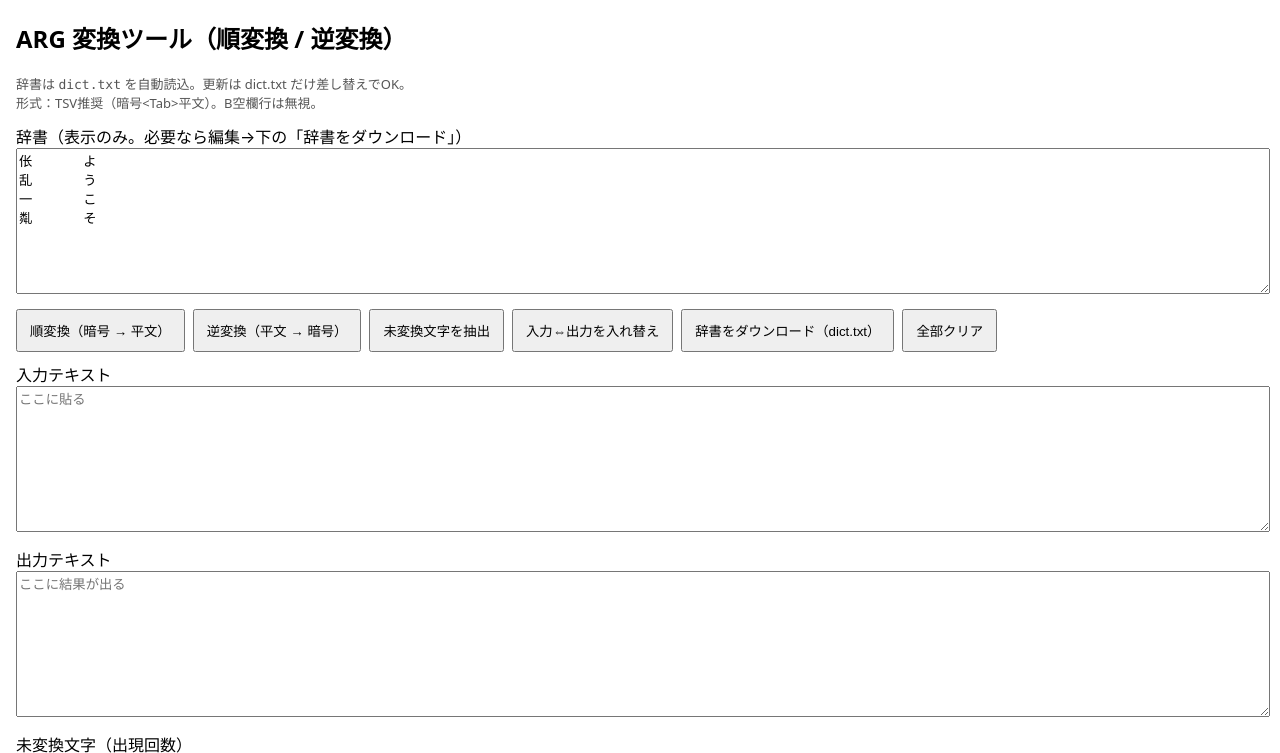
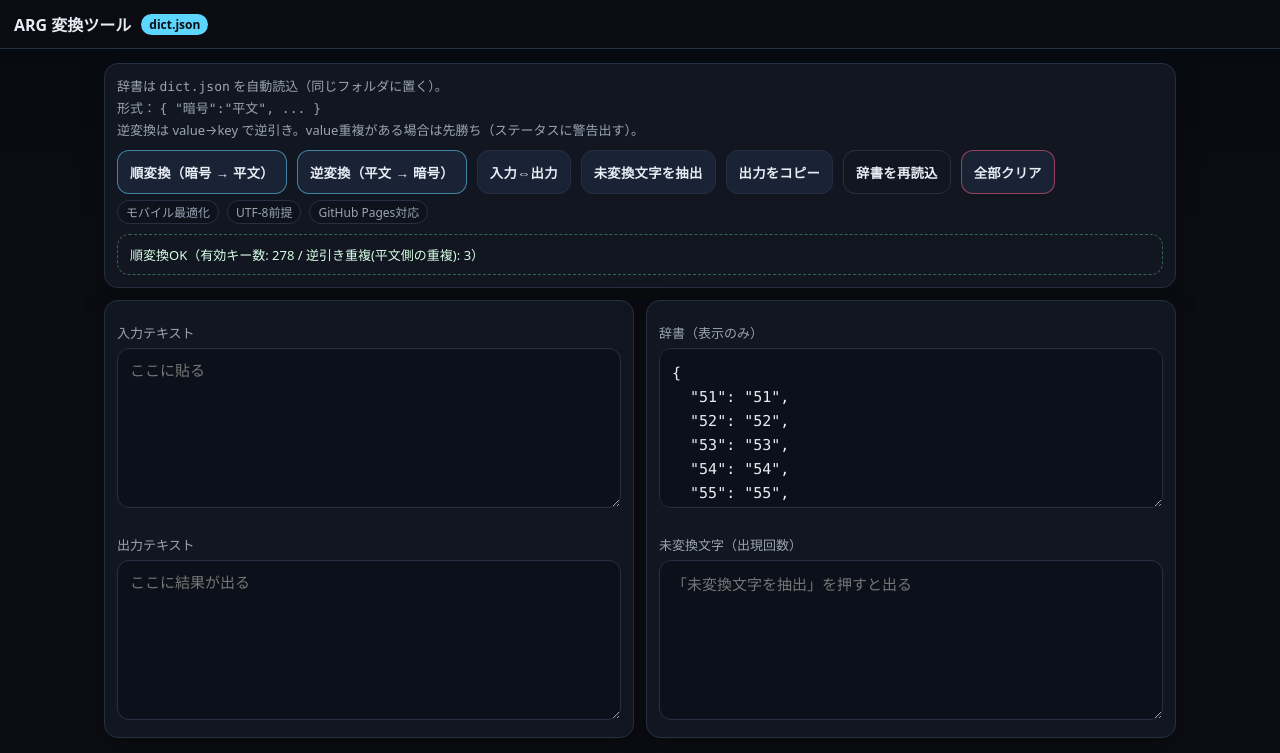
Before and after one commit to tendonoic/okck-convert, a plain HTML site: page index.html in a window 1280 px wide. Both pictures are taken after a click on the button "順変換（暗号 → 平文）". Shown: the top 753 px of the page. Drawn offline with Linux system fonts and the light colour scheme.

Commit message:
index.html

```diff
--- a/index.html
+++ b/index.html
@@ -2,88 +2,198 @@
 <html lang="ja">
 <head>
   <meta charset="utf-8" />
-  <meta name="viewport" content="width=device-width,initial-scale=1" />
-  <title>ARG 変換ツール（順/逆・辞書分離）</title>
+  <meta name="viewport" content="width=device-width,initial-scale=1,viewport-fit=cover" />
+  <title>ARG 変換ツール（JSON辞書 / 順逆）</title>
   <style>
-    body { font-family: system-ui, -apple-system, Segoe UI, Roboto, "Noto Sans JP", sans-serif; margin: 16px; }
-    textarea { width: 100%; min-height: 140px; }
-    .row { display: grid; grid-template-columns: 1fr; gap: 10px; margin: 12px 0; }
-    .btns { display: flex; gap: 8px; flex-wrap: wrap; }
-    button { padding: 10px 12px; cursor: pointer; }
-    .hint { color: #555; font-size: 13px; line-height: 1.5; }
-    .mono { font-family: ui-monospace, SFMono-Regular, Menlo, Consolas, monospace; }
+    :root{
+      --bg:#0b0d12;
+      --card:#121723;
+      --muted:#9aa4b2;
+      --text:#e8edf5;
+      --line:#263043;
+      --accent:#5dd6ff;
+      --btn:#1a2335;
+      --btn2:#1e2b44;
+      --danger:#ff5d7a;
+      --ok:#79ffa8;
+      --radius:14px;
+    }
+    *{ box-sizing:border-box; }
+    body{
+      margin:0;
+      font-family: system-ui, -apple-system, Segoe UI, Roboto, "Noto Sans JP", sans-serif;
+      background:linear-gradient(180deg,#070912, #0b0d12 30%);
+      color:var(--text);
+    }
+    header{
+      position:sticky; top:0; z-index:10;
+      background:rgba(11,13,18,.86);
+      backdrop-filter: blur(10px);
+      border-bottom:1px solid var(--line);
+      padding:12px 14px;
+    }
+    header .title{
+      display:flex; align-items:center; gap:10px;
+      font-weight:700;
+    }
+    header .badge{
+      font-size:12px;
+      color:#0b0d12;
+      background:var(--accent);
+      padding:2px 8px;
+      border-radius:999px;
+      font-weight:700;
+    }
+    .wrap{ max-width:1100px; margin:0 auto; padding:14px; padding-bottom:42px; }
+    .grid{
+      display:grid;
+      grid-template-columns: 1fr 1fr;
+      gap:12px;
+      margin-top:12px;
+    }
+    @media (max-width: 860px){
+      .grid{ grid-template-columns:1fr; }
+    }
+    .card{
+      background:rgba(18,23,35,.92);
+      border:1px solid var(--line);
+      border-radius:var(--radius);
+      padding:12px;
+      box-shadow: 0 10px 25px rgba(0,0,0,.25);
+    }
+    .hint{
+      color:var(--muted);
+      font-size:13px;
+      line-height:1.6;
+    }
+    .row{ display:flex; gap:10px; flex-wrap:wrap; margin-top:10px; }
+    button{
+      appearance:none;
+      border:1px solid var(--line);
+      background:var(--btn);
+      color:var(--text);
+      padding:11px 12px;
+      border-radius:12px;
+      cursor:pointer;
+      font-weight:650;
+      letter-spacing:.02em;
+      min-height:44px; /* モバイル用 */
+      touch-action:manipulation;
+    }
+    button:hover{ background:var(--btn2); }
+    button.primary{ border-color:rgba(93,214,255,.55); }
+    button.danger{ border-color:rgba(255,93,122,.55); }
+    button.ghost{ background:transparent; }
+    .status{
+      margin-top:10px;
+      font-size:13px;
+      color:var(--muted);
+      padding:10px 12px;
+      border-radius:12px;
+      border:1px dashed rgba(38,48,67,.8);
+    }
+    .status.ok{ color: #d8ffe6; border-color: rgba(121,255,168,.35); }
+    .status.err{ color: #ffd0d8; border-color: rgba(255,93,122,.35); }
+    label{ display:block; font-size:13px; color:var(--muted); margin:10px 0 6px; }
+    textarea{
+      width:100%;
+      min-height: 160px;
+      resize: vertical;
+      border-radius: 12px;
+      border:1px solid var(--line);
+      background:#0c101a;
+      color:var(--text);
+      padding:12px;
+      line-height:1.6;
+      font-size:15px;
+      outline:none;
+    }
+    textarea:focus{ border-color: rgba(93,214,255,.55); box-shadow: 0 0 0 4px rgba(93,214,255,.12); }
+    .mono{ font-family: ui-monospace, SFMono-Regular, Menlo, Consolas, monospace; }
+
+    .split{
+      display:grid;
+      grid-template-columns: 1fr;
+      gap:12px;
+    }
+
+    .mini{
+      display:flex; align-items:center; gap:8px; flex-wrap:wrap;
+      font-size:12px; color:var(--muted);
+      margin-top:6px;
+    }
+    .pill{
+      padding:2px 8px; border-radius:999px;
+      border:1px solid var(--line);
+      background:rgba(12,16,26,.7);
+    }
   </style>
 </head>
 <body>
-  <h2>ARG 変換ツール（順変換 / 逆変換）</h2>
+<header>
+  <div class="title">
+    <span>ARG 変換ツール</span>
+    <span class="badge">dict.json</span>
+  </div>
+</header>
 
-  <div class="row">
+<div class="wrap">
+  <div class="card">
     <div class="hint">
-      辞書は <span class="mono">dict.txt</span> を自動読込。更新は dict.txt だけ差し替えでOK。<br>
-      形式：TSV推奨（暗号&lt;Tab&gt;平文）。B空欄行は無視。
+      辞書は <span class="mono">dict.json</span> を自動読込（同じフォルダに置く）。<br>
+      形式： <span class="mono">{ "暗号":"平文", ... }</span><br>
+      逆変換は value→key で逆引き。value重複がある場合は先勝ち（ステータスに警告出す）。
     </div>
 
-    <label>
-      辞書（表示のみ。必要なら編集→下の「辞書をダウンロード」）
-      <textarea id="dict" class="mono" placeholder="dict.txt 読み込み中…"></textarea>
-    </label>
-
-    <div class="btns">
-      <button id="btnForward">順変換（暗号 → 平文）</button>
-      <button id="btnReverse">逆変換（平文 → 暗号）</button>
+    <div class="row">
+      <button class="primary" id="btnForward">順変換（暗号 → 平文）</button>
+      <button class="primary" id="btnReverse">逆変換（平文 → 暗号）</button>
+      <button id="btnSwap">入力⇔出力</button>
       <button id="btnExtract">未変換文字を抽出</button>
-      <button id="btnSwap">入力⇔出力を入れ替え</button>
-      <button id="btnDlDict">辞書をダウンロード（dict.txt）</button>
-      <button id="btnClear">全部クリア</button>
+      <button id="btnCopyOut">出力をコピー</button>
+      <button class="ghost" id="btnReload">辞書を再読込</button>
+      <button class="danger" id="btnClear">全部クリア</button>
     </div>
 
-    <label>入力テキスト
-      <textarea id="input" placeholder="ここに貼る"></textarea>
-    </label>
+    <div class="mini">
+      <span class="pill">モバイル最適化</span>
+      <span class="pill">UTF-8前提</span>
+      <span class="pill">GitHub Pages対応</span>
+    </div>
 
-    <label>出力テキスト
-      <textarea id="output" placeholder="ここに結果が出る"></textarea>
-    </label>
+    <div class="status" id="status">辞書ロード待ち…</div>
+  </div>
 
-    <label>未変換文字（出現回数）
-      <textarea id="unknown" class="mono" placeholder="「未変換文字を抽出」を押すと出る"></textarea>
-    </label>
+  <div class="grid">
+    <div class="card split">
+      <div>
+        <label>入力テキスト</label>
+        <textarea id="input" placeholder="ここに貼る"></textarea>
+      </div>
+      <div>
+        <label>出力テキスト</label>
+        <textarea id="output" placeholder="ここに結果が出る"></textarea>
+      </div>
+    </div>
 
-    <div class="hint" id="status"></div>
+    <div class="card split">
+      <div>
+        <label>辞書（表示のみ）</label>
+        <textarea id="dict" class="mono" placeholder="dict.json 読み込み中…" readonly></textarea>
+      </div>
+      <div>
+        <label>未変換文字（出現回数）</label>
+        <textarea id="unknown" class="mono" placeholder="「未変換文字を抽出」を押すと出る" readonly></textarea>
+      </div>
+    </div>
   </div>
+</div>
 
 <script>
   const $ = (id) => document.getElementById(id);
 
   function escapeRegex(s) {
     return s.replace(/[.*+?^${}()|[\]\\]/g, "\\$&");
-  }
-
-  function parseDict(text) {
-    const lines = text.split(/\r?\n/);
-    const pairs = [];
-    for (const line of lines) {
-      const t = line.trim();
-      if (!t) continue;
-
-      let a = "", b = "";
-      if (t.includes("\t")) {
-        const parts = t.split("\t");
-        a = (parts[0] ?? "").trim();
-        b = (parts[1] ?? "").trim();
-      } else if (t.includes(",")) {
-        const parts = t.split(",");
-        a = (parts[0] ?? "").trim();
-        b = (parts[1] ?? "").trim();
-      } else {
-        continue;
-      }
-
-      // 片方空欄は無視（B空欄は置換しない）
-      if (!a || !b) continue;
-      pairs.push([a, b]);
-    }
-    return pairs;
   }
 
   function buildReplacer(map) {
@@ -93,87 +203,135 @@
     return (s) => s.replace(re, (m) => map.get(m) ?? m);
   }
 
-  function buildMap(pairs, mode) {
-    const map = new Map();
-    let dup = 0;
-    for (const [a, b] of pairs) {
-      const k = (mode === "forward") ? a : b;
-      const v = (mode === "forward") ? b : a;
-      if (map.has(k) && map.get(k) !== v) dup++;
-      map.set(k, v);
+  // dict.json: { "cipher":"plain", ... }
+  let dictObj = null;
+  let forwardMap = new Map(); // cipher -> plain
+  let reverseMap = new Map(); // plain -> cipher
+  let reverseDup = 0;
+
+  function rebuildMaps() {
+    forwardMap = new Map();
+    reverseMap = new Map();
+    reverseDup = 0;
+
+    if (!dictObj) return;
+
+    for (const [cipher, plain] of Object.entries(dictObj)) {
+      if (!cipher || !plain) continue;
+      forwardMap.set(cipher, plain);
+
+      // 逆引き（value重複に注意）
+      if (reverseMap.has(plain) && reverseMap.get(plain) !== cipher) {
+        reverseDup++;
+        // 先勝ち（最初に入ったやつを維持）
+        continue;
+      }
+      reverseMap.set(plain, cipher);
     }
-    return { map, dup };
   }
 
   function run(mode) {
-    const dictText = $("dict").value;
     const input = $("input").value;
-    const pairs = parseDict(dictText);
 
-    const { map, dup } = buildMap(pairs, mode);
+    const map = (mode === "forward") ? forwardMap : reverseMap;
     const replacer = buildReplacer(map);
     const out = replacer ? replacer(input) : input;
 
     $("output").value = out;
+
+    const base = `有効キー数: ${forwardMap.size}`;
+    const warn = reverseDup ? ` / 逆引き重複(平文側の重複): ${reverseDup}` : "";
+    $("status").className = "status ok";
     $("status").textContent =
-      `辞書行数: ${pairs.length} / 有効キー数: ${map.size}` +
-      (dup ? ` / 競合っぽい行: ${dup}` : "");
+      (mode === "forward" ? "順変換OK" : "逆変換OK") + `（${base}${warn}）`;
   }
 
   function extractUnknown() {
-    // 「入力→出力」で残った文字（=変換されてない候補）をカウント
+    // 出力に残った文字をカウント（空白類除外）
     const out = $("output").value;
     const counts = new Map();
     for (const ch of [...out]) {
       if (ch === " " || ch === "　" || ch === "\n" || ch === "\r" || ch === "\t") continue;
       counts.set(ch, (counts.get(ch) ?? 0) + 1);
     }
-    // 頻度は並べ替えない（要望どおり）
     let s = "";
     for (const [k,v] of counts.entries()) s += `${k}\t${v}\n`;
     $("unknown").value = s.trim();
   }
 
   async function loadDict() {
+    $("status").className = "status";
+    $("status").textContent = "dict.json 読み込み中…";
+
     try {
-      const resp = await fetch("./dict.txt", { cache: "no-store" });
-      if (!resp.ok) throw new Error("dict fetch failed");
-      const txt = await resp.text();
-      $("dict").value = txt.trimEnd();
-      $("status").textContent = "dict.txt 読み込みOK";
+      const resp = await fetch("./dict.json", { cache: "no-store" });
+      if (!resp.ok) throw new Error("dict fetch failed: " + resp.status);
+
+      dictObj = await resp.json();
+
+      // 表示用：見やすく整形
+      $("dict").value = JSON.stringify(dictObj, null, 2);
+
+      rebuildMaps();
+
+      $("status").className = "status ok";
+      $("status").textContent =
+        `dict.json 読み込みOK（有効キー数: ${forwardMap.size}` +
+        (reverseDup ? ` / 逆引き重複: ${reverseDup}` : "") +
+        `）`;
+
     } catch (e) {
+      dictObj = null;
+      forwardMap = new Map();
+      reverseMap = new Map();
       $("dict").value = "";
-      $("status").textContent = "dict.txt が読めない。GitHub Pages上で開けてるか確認してくれ。";
+      $("status").className = "status err";
+      $("status").textContent =
+        "dict.json が読めない。GitHub Pagesで同階層に置けてるか確認。ファイル名/大文字小文字も要チェック。";
     }
   }
 
-  function downloadDict() {
-    const blob = new Blob([$("dict").value], { type: "text/plain;charset=utf-8" });
-    const a = document.createElement("a");
-    a.href = URL.createObjectURL(blob);
-    a.download = "dict.txt";
-    document.body.appendChild(a);
-    a.click();
-    a.remove();
-    URL.revokeObjectURL(a.href);
+  async function copyOutput() {
+    const text = $("output").value;
+    if (!text) return;
+    try {
+      await navigator.clipboard.writeText(text);
+      $("status").className = "status ok";
+      $("status").textContent = "出力をコピーした。";
+    } catch {
+      // フォールバック
+      $("output").focus();
+      $("output").select();
+      document.execCommand("copy");
+      $("status").className = "status ok";
+      $("status").textContent = "出力をコピーした（互換モード）。";
+    }
   }
 
   $("btnForward").addEventListener("click", () => run("forward"));
   $("btnReverse").addEventListener("click", () => run("reverse"));
   $("btnExtract").addEventListener("click", extractUnknown);
-  $("btnDlDict").addEventListener("click", downloadDict);
-
   $("btnSwap").addEventListener("click", () => {
     const a = $("input").value;
     $("input").value = $("output").value;
     $("output").value = a;
   });
-
+  $("btnCopyOut").addEventListener("click", copyOutput);
+  $("btnReload").addEventListener("click", loadDict);
   $("btnClear").addEventListener("click", () => {
     $("input").value = "";
     $("output").value = "";
     $("unknown").value = "";
-    $("status").textContent = "";
+    $("status").className = "status";
+    $("status").textContent = "クリアした。";
+  });
+
+  // ちょい便利：Ctrl/Cmd+Enterで順変換、Shift+Ctrl/Cmd+Enterで逆変換
+  document.addEventListener("keydown", (e) => {
+    const mod = e.ctrlKey || e.metaKey;
+    if (!mod) return;
+    if (e.key === "Enter" && !e.shiftKey) { e.preventDefault(); run("forward"); }
+    if (e.key === "Enter" && e.shiftKey) { e.preventDefault(); run("reverse"); }
   });
 
   loadDict();
```
